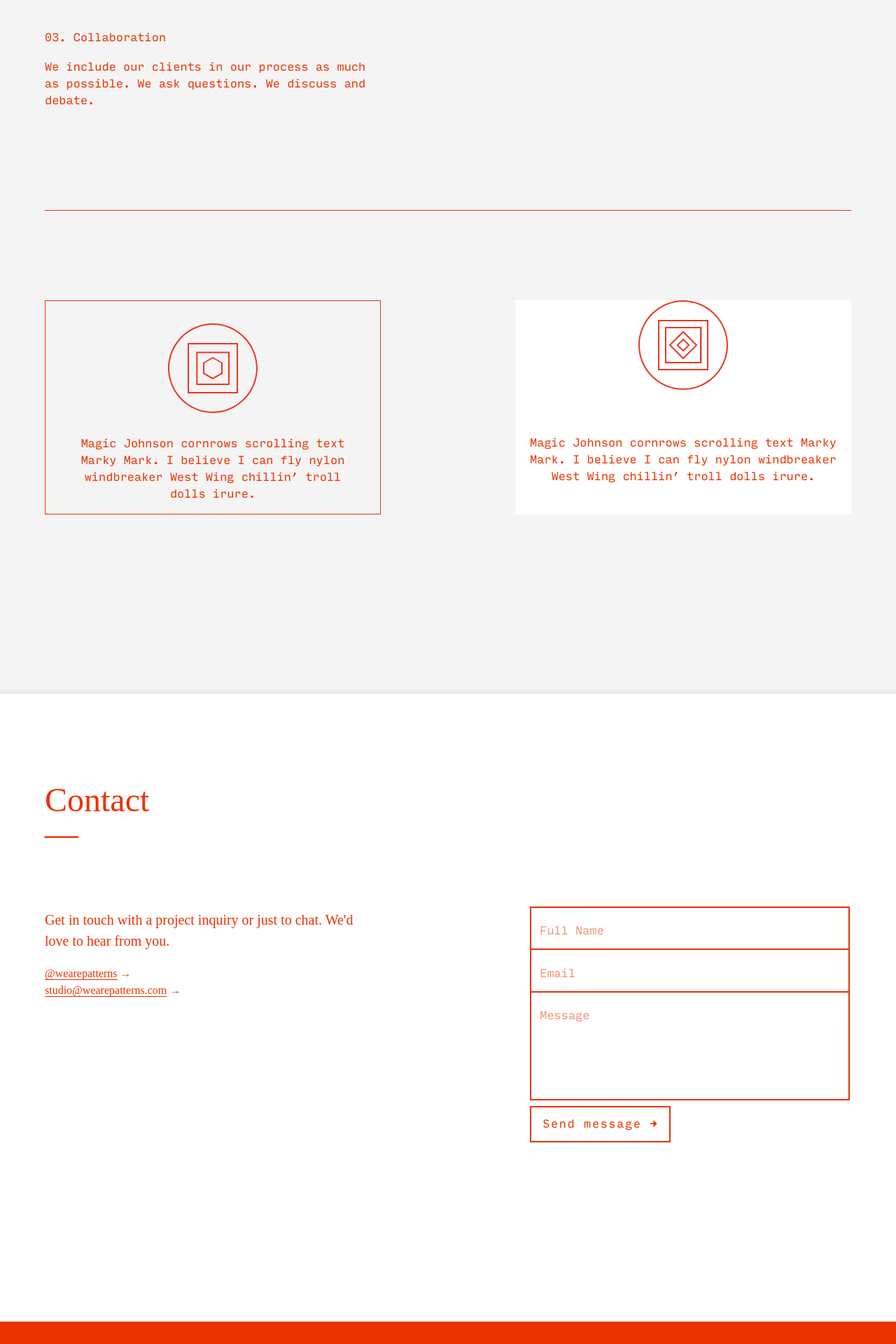
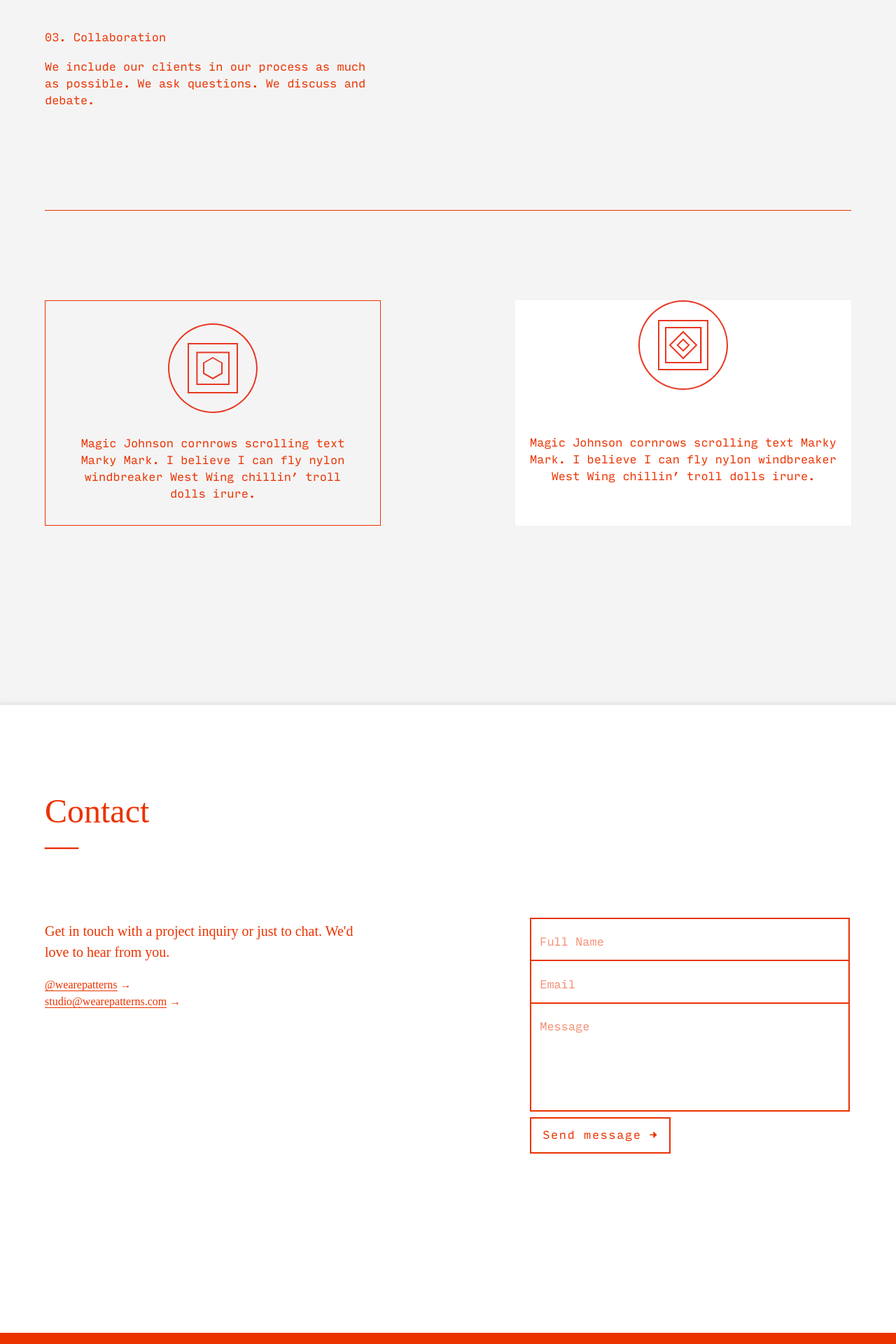
Before and after one commit to wearepatterns/wearepatterns.github.io, a Jekyll site: the page built from index.markdown, in a window 1280 px wide. Shown: the part 977-2897 px from the top of the page at 70% size. Built offline with Jekyll 4.4.1, drawn with Linux system fonts in a browser that asks for light colours.

Commit message:
Update new.html

```diff
--- a/_layouts/new.html
+++ b/_layouts/new.html
@@ -77,7 +77,7 @@
                         <img class="pt4-ns w3 w4-l" src="/design.svg">
                     </div>
                     <!--<h2 class="mt4 f5 fw3 normal lh-title">Design</h2>-->
-                    <p class="mt4 mb3 input-mono ph4-ns">Magic Johnson cornrows scrolling text Marky Mark. I believe I can fly nylon windbreaker West Wing chillin’ troll dolls irure.</p>
+                    <p class="mv4 input-mono ph4-ns">Magic Johnson cornrows scrolling text Marky Mark. I believe I can fly nylon windbreaker West Wing chillin’ troll dolls irure.</p>
                 </div>
                 <div class="bg-white measure-ns tc">
                     <div class="flex justify-center w-100">
```
